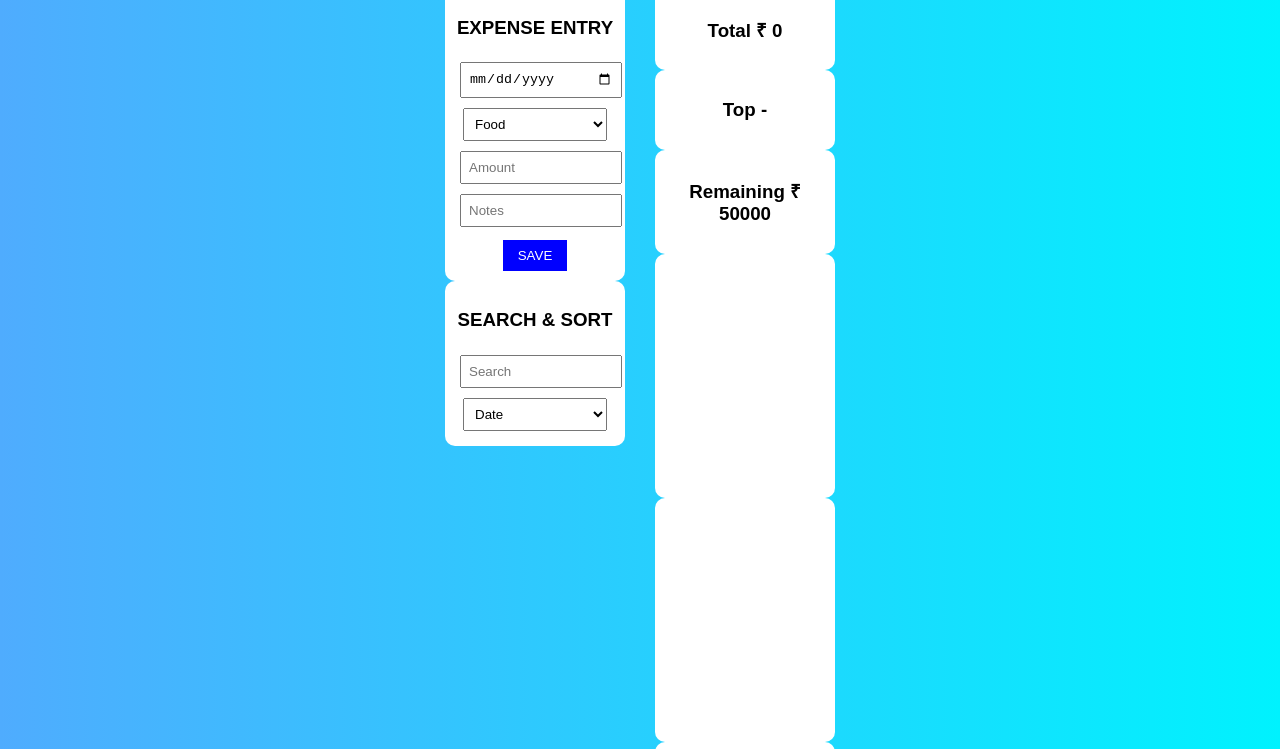
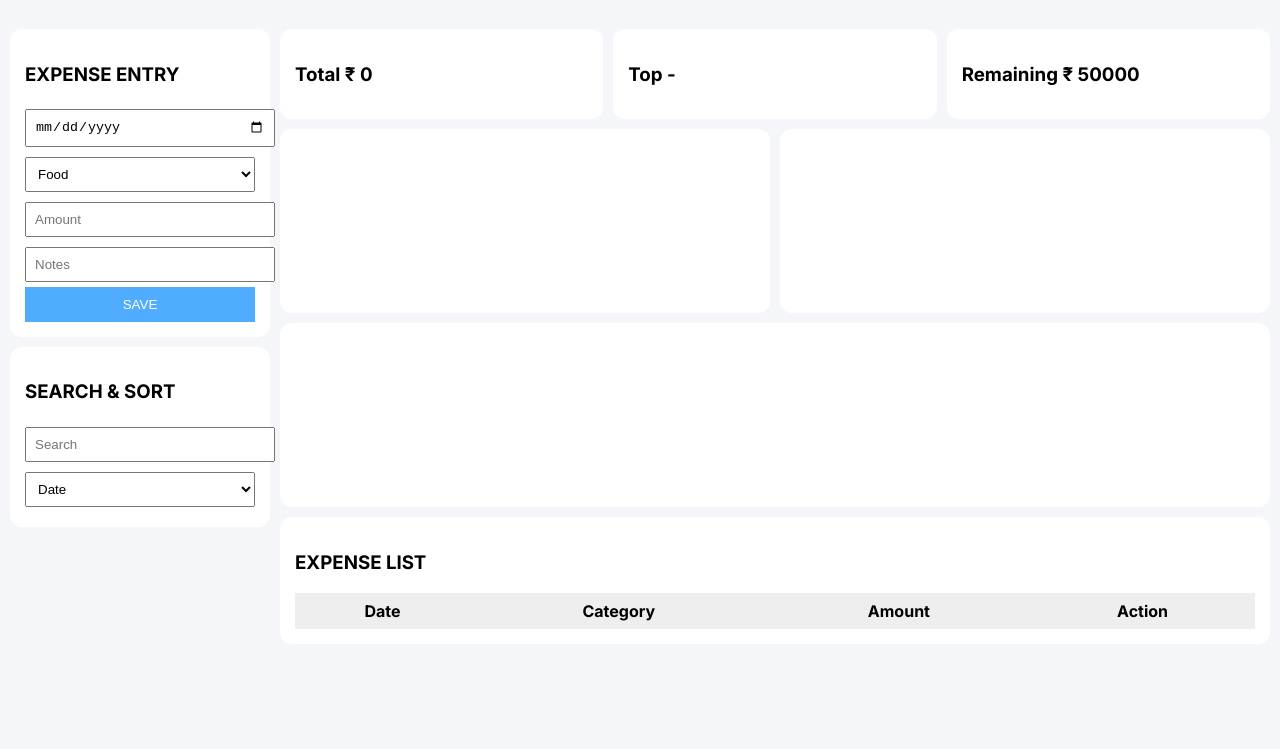
Before and after one commit to Dixa08/expense-tracker-daa, a plain HTML site: page frontend/index.html in a window 1280 px wide. Shown: the part 80-829 px from the top of the page. Drawn offline with nearby package versions, Linux system fonts and the light colour scheme.

Commit message:
Update style.css

```diff
--- a/frontend/style.css
+++ b/frontend/style.css
@@ -1,73 +1,75 @@
 body {
-    font-family: Arial;
-    text-align: center;
-    background: linear-gradient(to right, #4facfe, #00f2fe);
   margin: 0;
-    padding: 0;
+  font-family: 'Inter', sans-serif;
+  background: #f4f6f9;
 }
 
-h1 {
-    color: white;
-    margin: 10px;
+.topbar {
+  padding: 15px 30px;
+  font-weight: bold;
 }
 
-.cards {
+.container {
+  display: grid;
+  grid-template-columns: 260px 1fr;
+  min-height: 100vh;
+  gap: 10px;
+  padding: 10px;
+}
+
+.left, .right {
   display: flex;
-    justify-content: center;
-    gap: 15px;
-    margin: 10px;
+  flex-direction: column;
+  gap: 10px;
 }
 
 .card {
   background: white;
-    padding: 10px;
-    border-radius: 10px;
-    width: 160px;
-    font-weight: bold;
-}
-
-.container {
-    display: flex;
-    justify-content: center;
-    gap: 30px;
-    margin: 10px;
-}
-
-.box {
-    background: white;
+  border-radius: 12px;
   padding: 15px;
-    border-radius: 10px;
-    width: 280px;
 }
 
 input, select {
-    width: 90%;
-    padding: 7px;
-    margin: 5px;
+  width: 100%;
+  padding: 8px;
+  margin: 5px 0;
 }
 
 button {
-    padding: 8px 15px;
-    background: blue;
+  width: 100%;
+  padding: 10px;
+  background: #4facfe;
   color: white;
   border: none;
-    margin-top: 8px;
 }
 
+.top-cards {
+  display: grid;
+  grid-template-columns: repeat(3,1fr);
+  gap: 10px;
+}
+
+.grid {
+  display: grid;
+  grid-template-columns: 1fr 1fr;
+  gap: 10px;
+}
+
+.full {
+  grid-column: span 2;
+}
+
+/* TABLE */
 table {
   width: 100%;
-    margin-top: 10px;
-    font-size: 14px;
+  border-collapse: collapse;
 }
 
-.charts {
-    display: flex;
-    justify-content: center;
-    gap: 20px;
-    margin-top: 15px;
+th, td {
+  padding: 8px;
+  text-align: center;
 }
 
-canvas {
-    width: 320px !important;
-    height: 220px !important;
+th {
+  background: #eee;
 }
```
Lines whose indentation alone changed are shown as unchanged.
